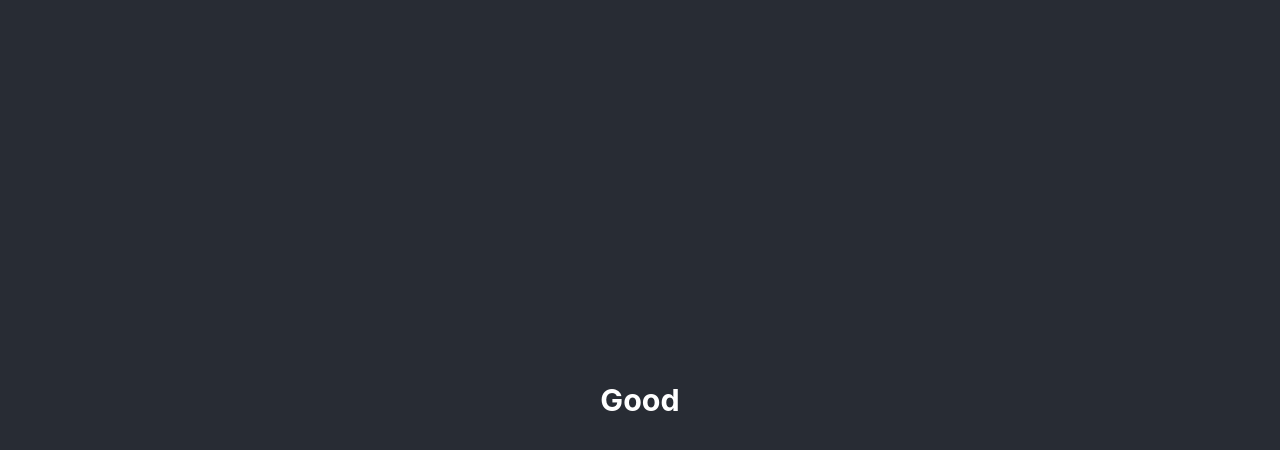
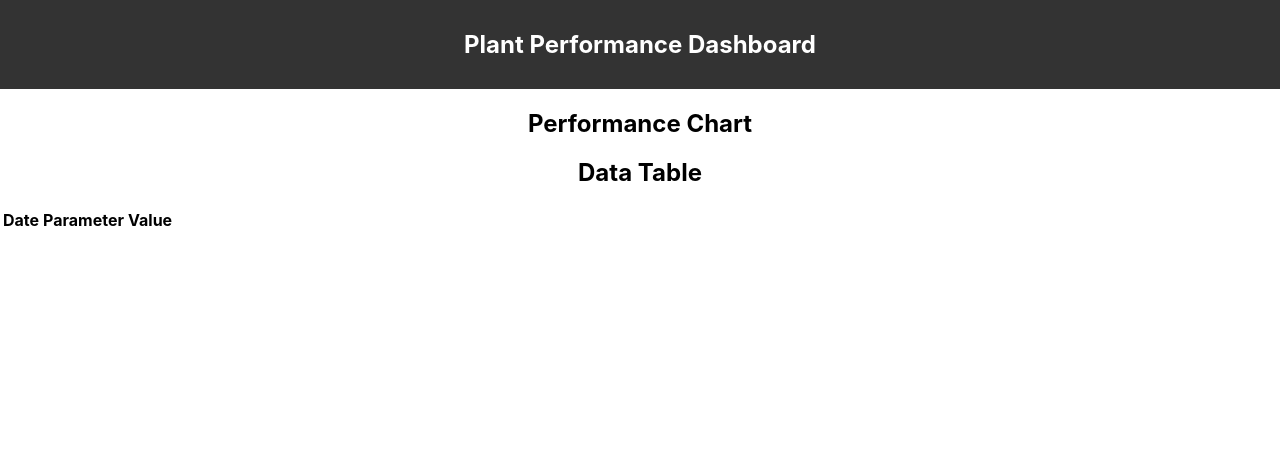
Before and after one commit to zsulley58/plant-performance-dashboard, a React (Create React App) app in the folder plant-performance-dashboard/: page / in a window 1280 px wide. Shown: the top 450 px of the page. Built offline with nearby package versions, Linux system fonts and the light colour scheme.

Commit message:
First commit for Components

```diff
--- a/plant-performance-dashboard/src/App.js
+++ b/plant-performance-dashboard/src/App.js
@@ -1,11 +1,15 @@
+import React from "react";
 import "./App.css";
+import ChartComponent from "./components/ChartComponent";
+import DataTable from "./components/DataTable";
+import Navbar from "./components/Navbar";
 
 function App() {
   return (
     <div className="App">
-      <header className="App-header">
-        <h3>Good</h3>
-      </header>
+      <Navbar />
+      <ChartComponent />
+      <DataTable />
     </div>
   );
 }
--- /dev/null
+++ b/plant-performance-dashboard/src/components/ChartComponent.js
@@ -0,0 +1,12 @@
+import React from "react";
+
+const ChartComponent = () => {
+  return (
+    <div>
+      <h2>Performance Chart</h2>
+      {/* Chart will be inserted here */}
+    </div>
+  );
+};
+
+export default ChartComponent;
--- /dev/null
+++ b/plant-performance-dashboard/src/components/DataTable.js
@@ -0,0 +1,21 @@
+import React from "react";
+
+const DataTable = () => {
+  return (
+    <div>
+      <h2>Data Table</h2>
+      <table>
+        <thead>
+          <tr>
+            <th>Date</th>
+            <th>Parameter</th>
+            <th>Value</th>
+          </tr>
+        </thead>
+        <tbody>{/* Data rows will go here */}</tbody>
+      </table>
+    </div>
+  );
+};
+
+export default DataTable;
--- /dev/null
+++ b/plant-performance-dashboard/src/components/Navbar.js
@@ -0,0 +1,11 @@
+import React from "react";
+
+const Navbar = () => {
+  return (
+    <nav style={{ background: "#333", color: "#fff", padding: "10px" }}>
+      <h1>Plant Performance Dashboard</h1>
+    </nav>
+  );
+};
+
+export default Navbar;
```
